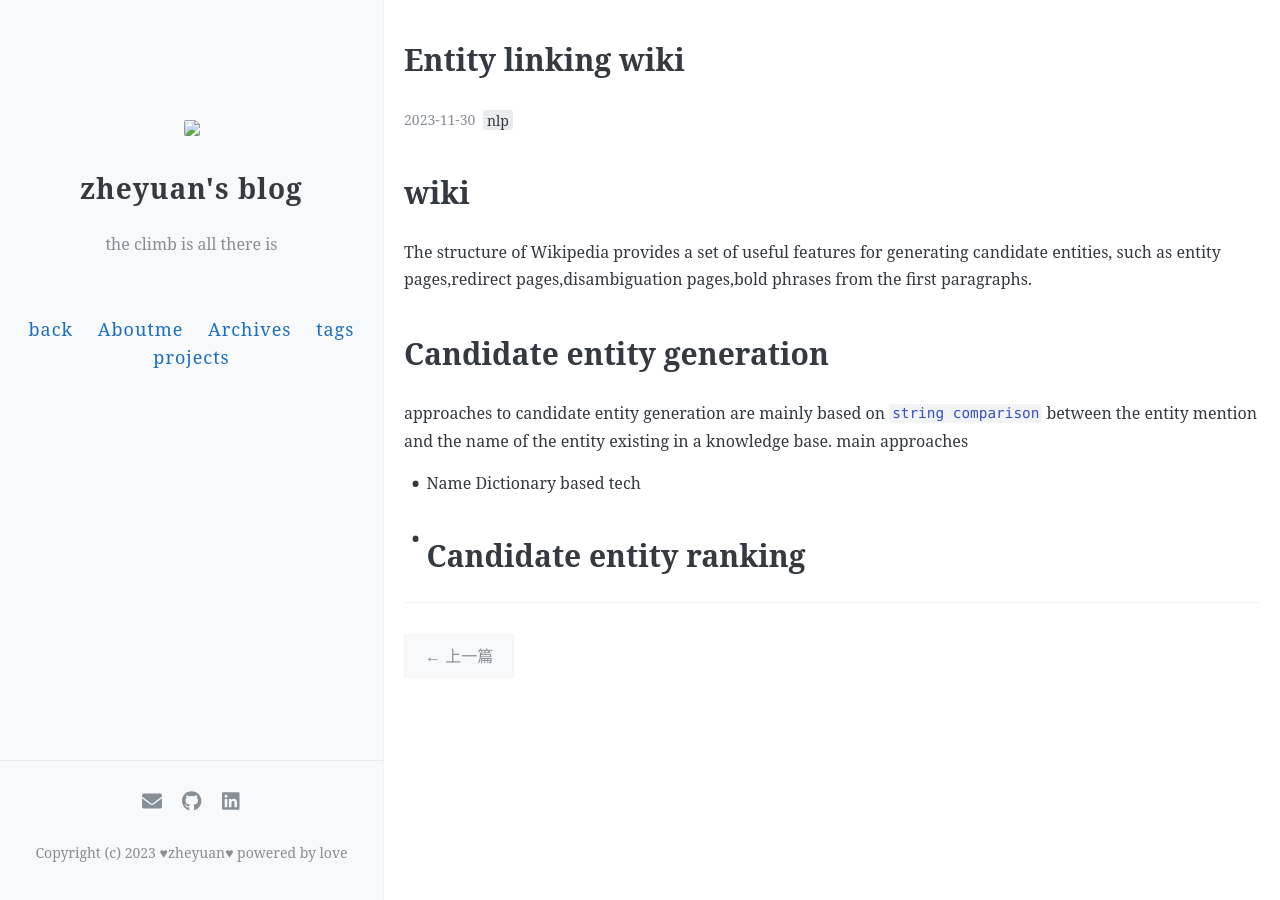
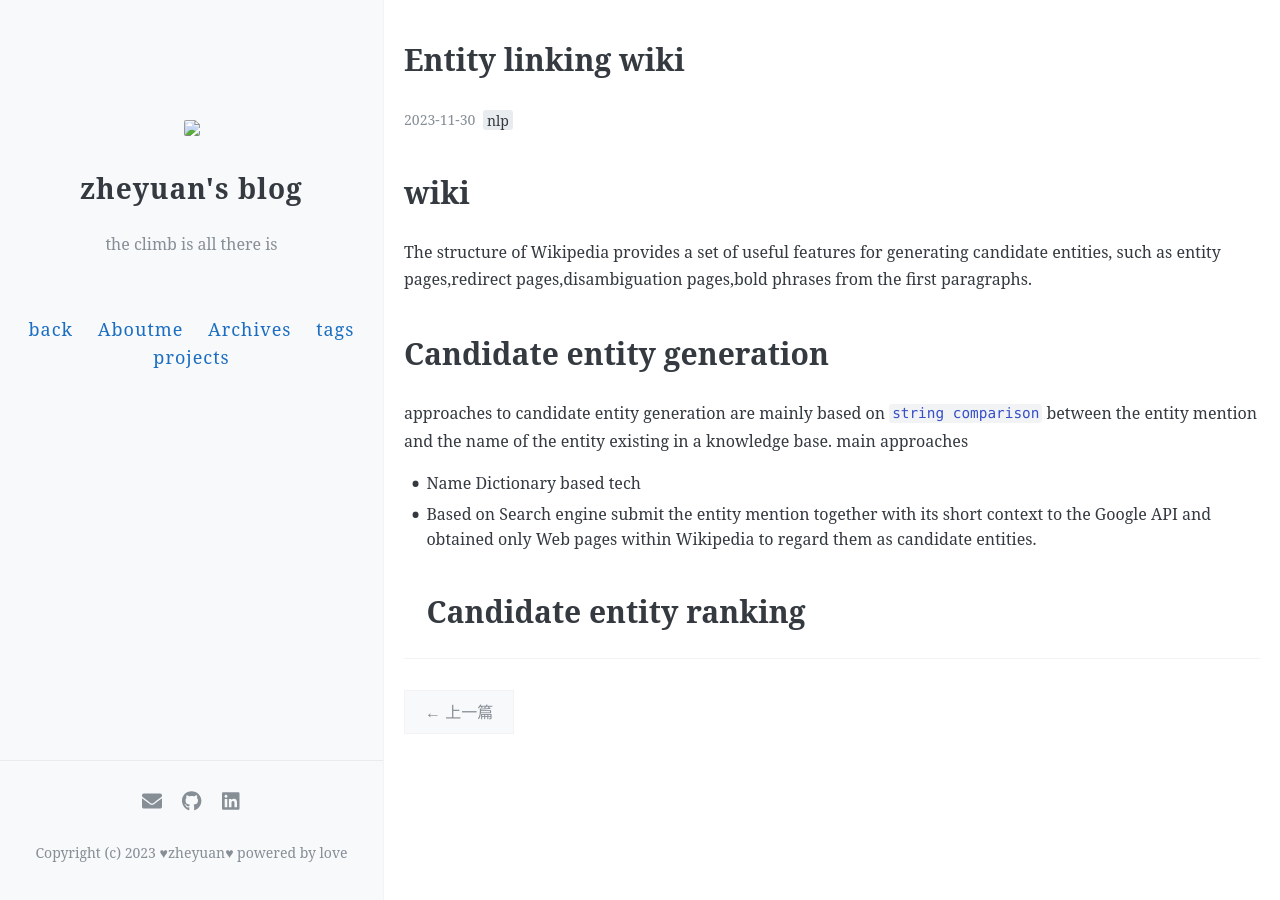
Before and after one commit to zhang-mickey/zhang-mickey.github.io, a Jekyll site: the page built from _posts/2023-11-30-Entity linking wiki.md, in a window 1280 px wide. Built offline with Jekyll 4.4.1, drawn with Linux system fonts in a browser that asks for light colours; comment, search, counter and statistics services are not loaded.

Commit message:
Update 2023-11-30-Entity linking wiki.md

```diff
--- a/_posts/2023-11-30-Entity linking wiki.md
+++ b/_posts/2023-11-30-Entity linking wiki.md
@@ -12,5 +12,6 @@ The structure of Wikipedia provides a set of useful features for generating cand
 approaches to candidate entity generation are mainly based on `string comparison` between the entity mention and the name of the entity existing in a knowledge base.
 main approaches
 - Name Dictionary based tech
--
+- Based on Search engine
+submit the entity mention together with its short context to the Google API and obtained only Web pages within Wikipedia to regard them as candidate entities.
 # Candidate entity ranking
```
Also changed, not shown: other parts of _posts/2023-11-30-Entity linking wiki.md (+1 -1 lines).
